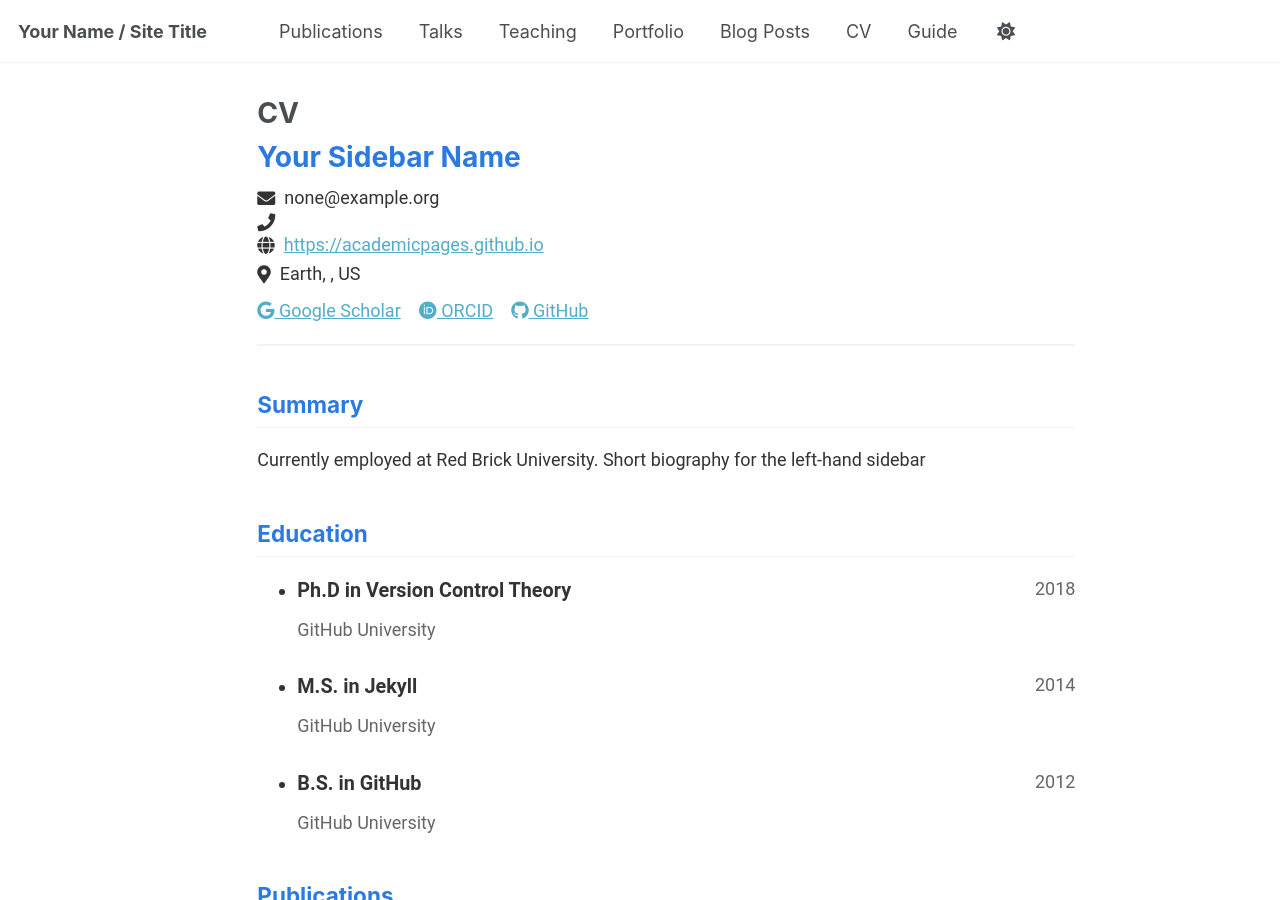
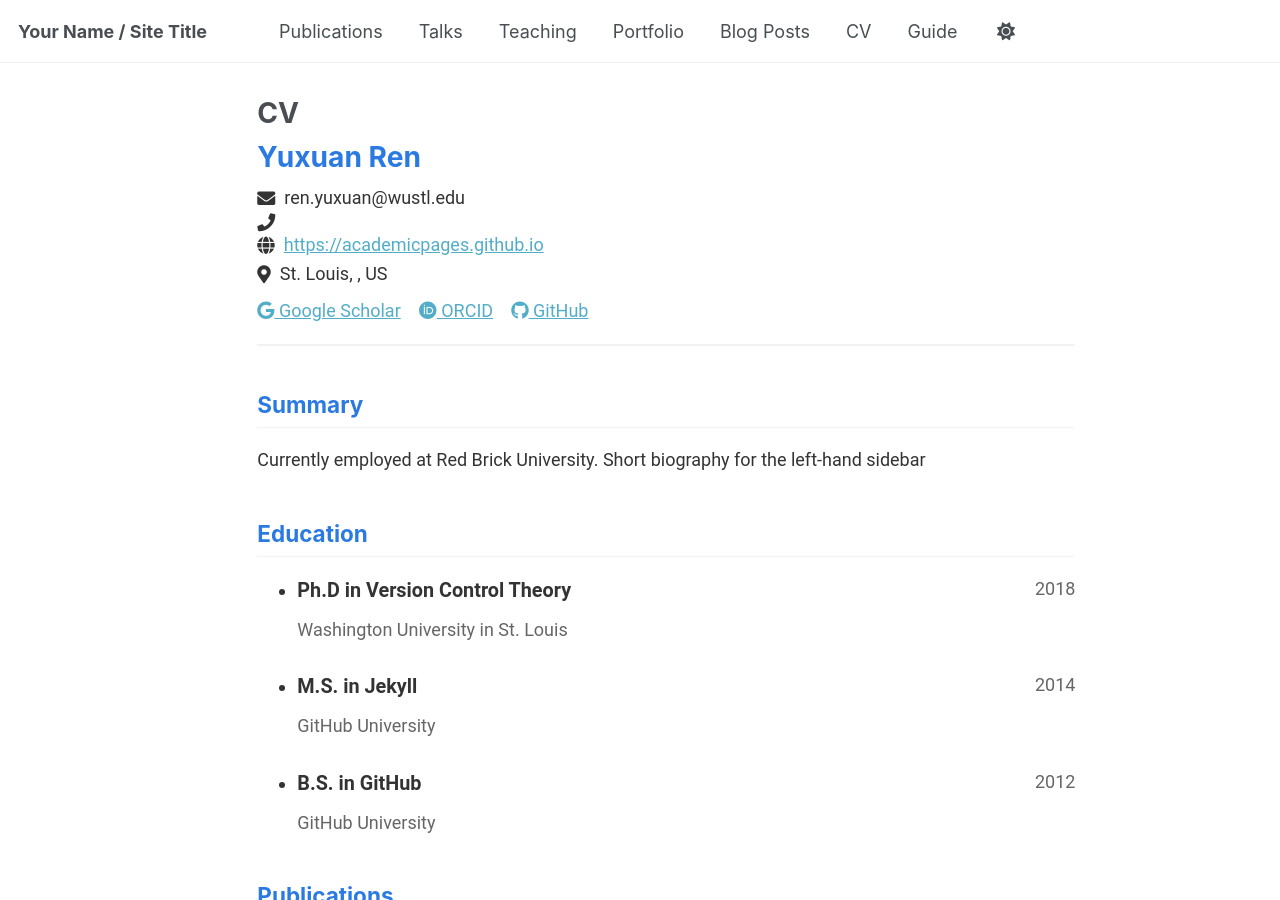
Before and after one commit to yuxuanren1/yuxuanren1.github.io, a Jekyll site: the page built from _pages/cv-json.md, in a window 1280 px wide and 900 px high. Built offline with Jekyll 4.4.1, drawn with Linux system fonts in a browser that asks for light colours.

Commit message:
Update cv.json

```diff
--- a/_data/cv.json
+++ b/_data/cv.json
@@ -1,14 +1,14 @@
 {
   "basics": {
-    "name": "Your Sidebar Name",
-    "email": "none@example.org",
+    "name": "Yuxuan Ren",
+    "email": "ren.yuxuan@wustl.edu",
     "phone": "",
     "website": "https://academicpages.github.io",
     "summary": "Currently employed at Red Brick University. Short biography for the left-hand sidebar",
     "location": {
       "address": "",
       "postalCode": "",
-      "city": "Earth",
+      "city": "St. Louis",
       "countryCode": "US",
       "region": ""
     },
@@ -33,7 +33,7 @@
   "work": [],
   "education": [
     {
-      "institution": "GitHub University",
+      "institution": "Washington University in St. Louis",
       "area": "Ph.D in Version Control Theory",
       "studyType": "",
       "startDate": "",
```
